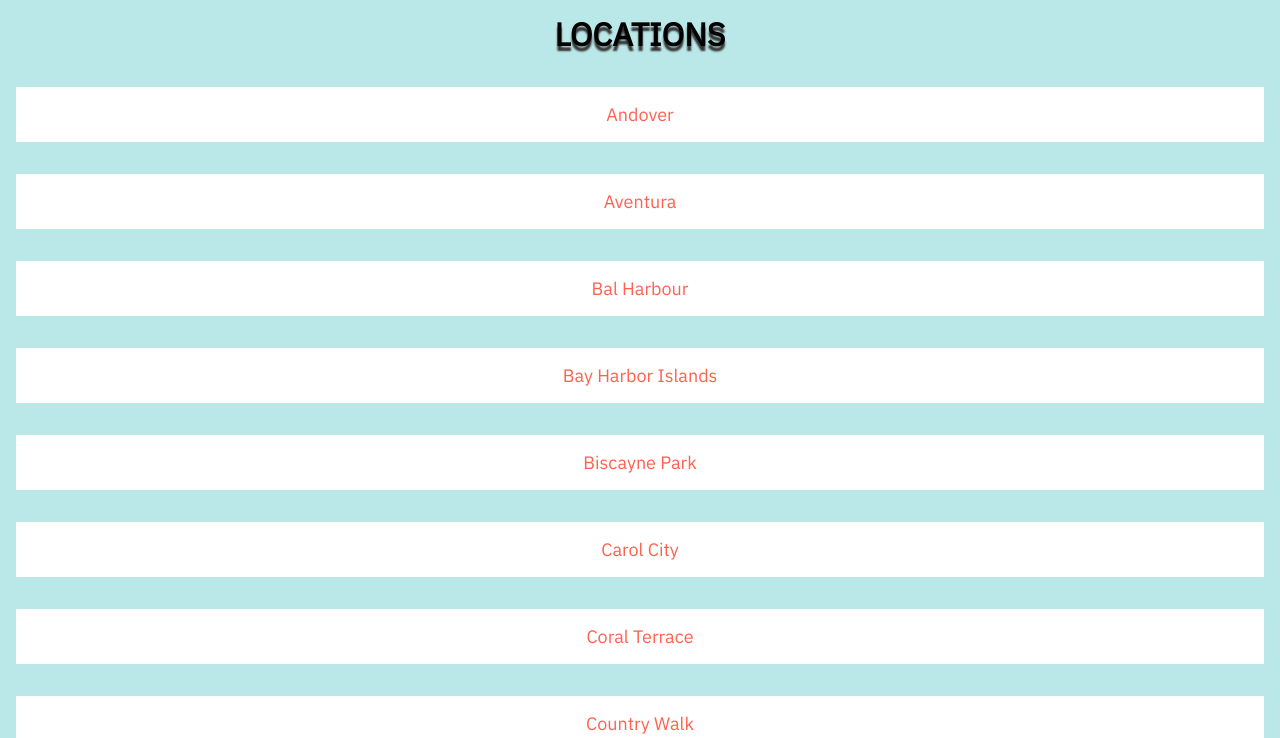
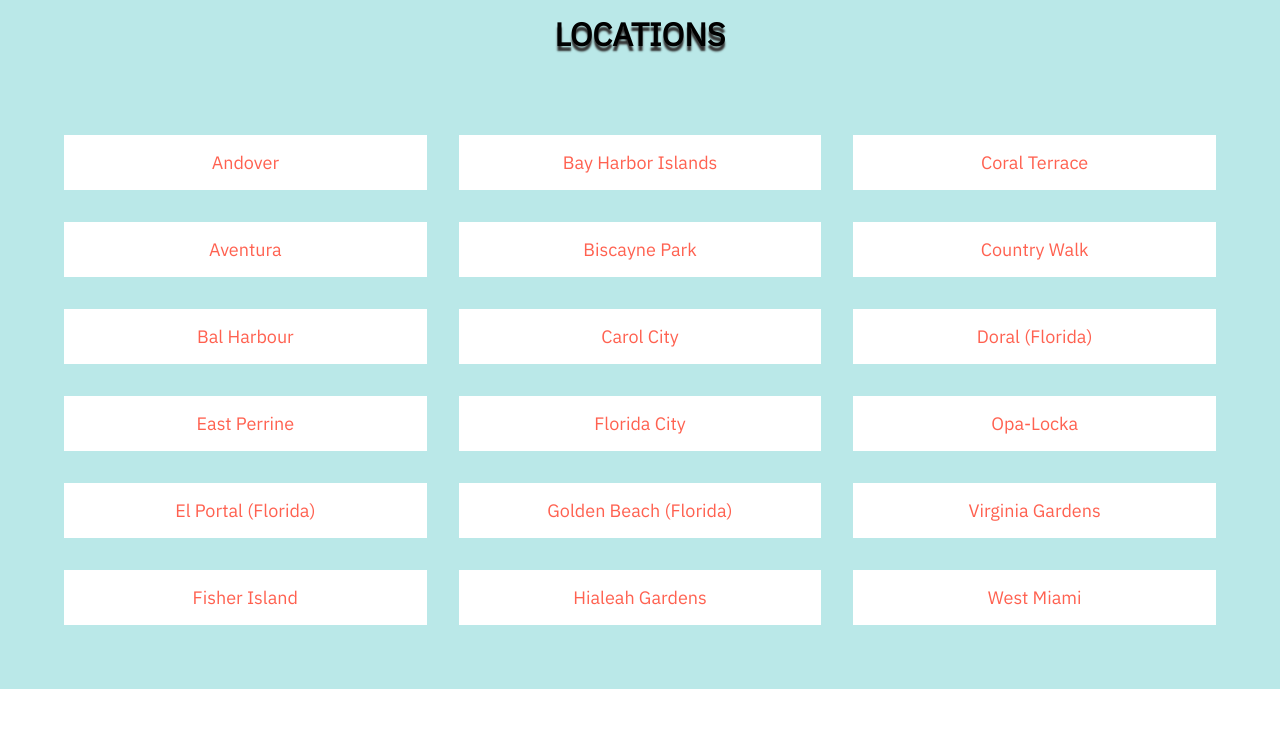
Before and after one commit to luchobre/inmobiliaria, a website: page public/home/index.html in a window 1280 px wide. Shown: the part 2443-3181 px from the top of the page. After the commit the page ends 3132 px from the top, so only its background shows below. Drawn offline with Linux system fonts and the light colour scheme; a web font is replaced by a local one.

Commit message:
componente location terminado

```diff
--- a/public/home/index.html
+++ b/public/home/index.html
@@ -202,7 +202,7 @@
 						<div class="feature-item">
 							<div class="feature-content">
 								<div class="feature-icon">
-									<img src="./assets/record.svg" alt="Feature Icon" />
+									<img src="./assets/salesman.svg" alt="Feature Icon" />
 								</div>
 								<h2 class="feature-title">Reliable Contracts</h2>
 								<p class="feature-description">
@@ -298,6 +298,17 @@
 							<a href="#" class="location-link">Hialeah Gardens</a>
 						</div>
 					</div>
+					<div class="grid-row">
+						<div class="link-container">
+							<a href="#" class="location-link">Opa-Locka</a>
+						</div>
+						<div class="link-container">
+							<a href="#" class="location-link">Virginia Gardens</a>
+						</div>
+						<div class="link-container">
+							<a href="#" class="location-link">West Miami</a>
+						</div>
+					</div>
 				</div>
 			</section>
 		</main>
--- a/public/home/locations.css
+++ b/public/home/locations.css
@@ -48,3 +48,29 @@
   text-decoration: none;
   cursor: pointer;
 }
+
+/** RESPONSIVE */
+
+@media screen and (min-width: 992px) {
+  .locations-grid {
+    display: grid;
+    grid-template-columns: repeat(3, 1fr);
+    padding: 3rem;
+  }
+}
+
+@media screen and (min-width: 1200px) {
+  .locations-grid {
+    display: grid;
+    grid-template-columns: repeat(3, 1fr);
+    padding: 3rem;
+  }
+}
+
+@media screen and (min-width: 1400px) {
+  .locations-grid {
+    display: grid;
+    grid-template-columns: repeat(3, 1fr);
+    padding: 3rem;
+  }
+}
```
Also changed, not shown: public/home/assets/record.svg (deleted), public/home/assets/salesman.svg (added).
